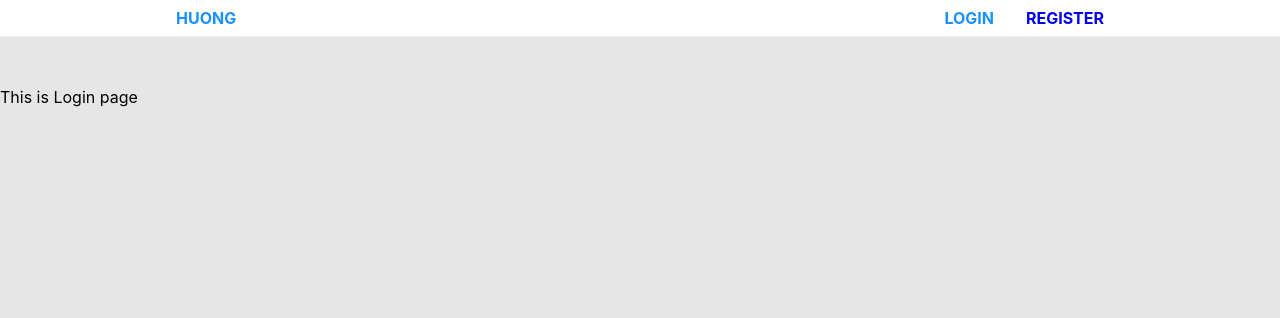
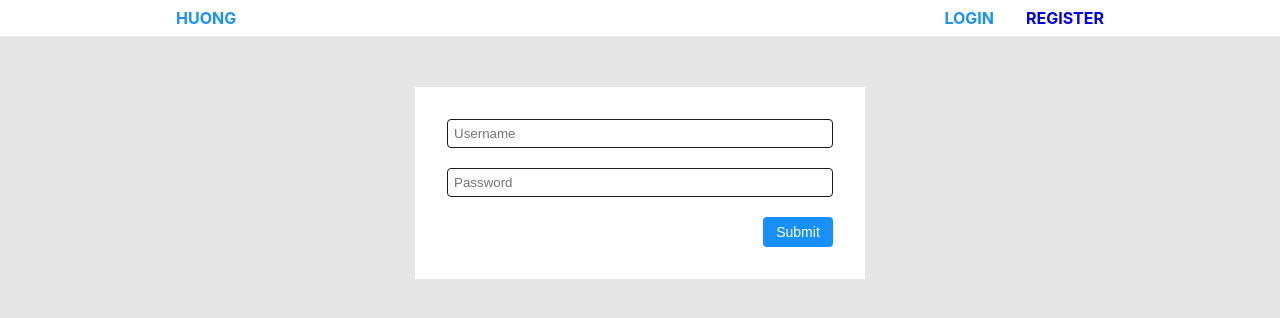
Before and after one commit to ngovanhuong94/reddit-clone, a React (Create React App) app in the folder client/: page /login in a window 1280 px wide. Shown: the top 318 px of the page. Built offline with nearby package versions, Linux system fonts and the light colour scheme.

Commit message:
login form client

```diff
--- /dev/null
+++ b/client/src/containers/LoginForm/Component.js
@@ -0,0 +1,32 @@
+import React from 'react'
+import { Field } from 'redux-form'
+import Form from '../../components/Form'
+import renderField from '../../components/Form/renderField'
+import Button from '../../components/Button'
+
+class LoginForm extends React.Component {
+    onSubmit = ({ username, password }) => {
+        console.log({ username, password })
+    }
+    render (){
+        return (
+            <Form onSubmit={this.props.handleSubmit(this.onSubmit)}>
+                <Field
+                    component={renderField}
+                    name="username"
+                    type="text"
+                    placeholder="Username"
+                />
+                <Field
+                    component={renderField}
+                    name="password"
+                    type="password"
+                    placeholder="Password"
+                />
+                <Button type="submit">Submit</Button>
+            </Form>
+        )
+    }
+}
+
+export default LoginForm
--- /dev/null
+++ b/client/src/containers/LoginForm/index.js
@@ -0,0 +1,8 @@
+import { reduxForm } from 'redux-form'
+import LoginForm from './Component'
+import validate from './validate'
+
+export default reduxForm({
+    form: 'login',
+    validate
+})(LoginForm)
--- /dev/null
+++ b/client/src/containers/LoginForm/validate.js
@@ -0,0 +1,21 @@
+export default function (values) {
+    let errors = {}
+
+    if (!values.username) {
+        errors.username = 'Username is required'
+    }
+
+    if (values.username && (values.username.length < 3 || values.username.length > 30)) {
+        errors.username = 'Username must between 3 and 30 characters'
+    }
+
+    if (!values.password) {
+        errors.password = 'Password is required'
+    }
+
+    if (values.password && (values.password.length < 6 || values.password.length > 30)) {
+        errors.password = 'Password must between 6 and 30 characters'
+    }
+
+    return errors
+}
--- a/client/src/containers/RegisterForm/Component.js
+++ b/client/src/containers/RegisterForm/Component.js
@@ -15,6 +15,13 @@ class RegisterForm extends React.Component {
             error: null
         }
     }
+
+    componentDidUpdate() {
+        if (this.props.token) {
+            this.props.history.push('/')
+        }
+    }
+
     componentWillReceiveProps(nextProps) {
         if (nextProps.error) {
             this.setState({ error: nextProps.error })
--- a/client/src/containers/RegisterForm/index.js
+++ b/client/src/containers/RegisterForm/index.js
@@ -1,7 +1,7 @@
 import { reduxForm } from 'redux-form'
 import { connect } from 'react-redux'
 import { compose } from 'redux'
-
+import { withRouter } from 'react-router-dom'
 import { registerUser } from '../../actions/auth'
 
 import validate from './validate'
@@ -17,4 +17,4 @@ const mapStateToProps = (state) => ({
 export default compose(
     reduxForm({ form: 'regsiter', validate }),
     connect(mapStateToProps, { registerUser })
-)(RegisterForm)
+)(withRouter(RegisterForm))
--- a/client/src/pages/Login.js
+++ b/client/src/pages/Login.js
@@ -1,11 +1,17 @@
 import React from 'react'
-
+import Container from '../components/Container'
+import Section from '../components/Section'
+import LoginForm from '../containers/LoginForm'
 
 
 class Login extends React.Component {
     render () {
         return (
-            <div>This is Login page</div>
+            <Container small>
+                <Section padded>
+                    <LoginForm />
+                </Section>
+            </Container>
         )
     }
 }
```
